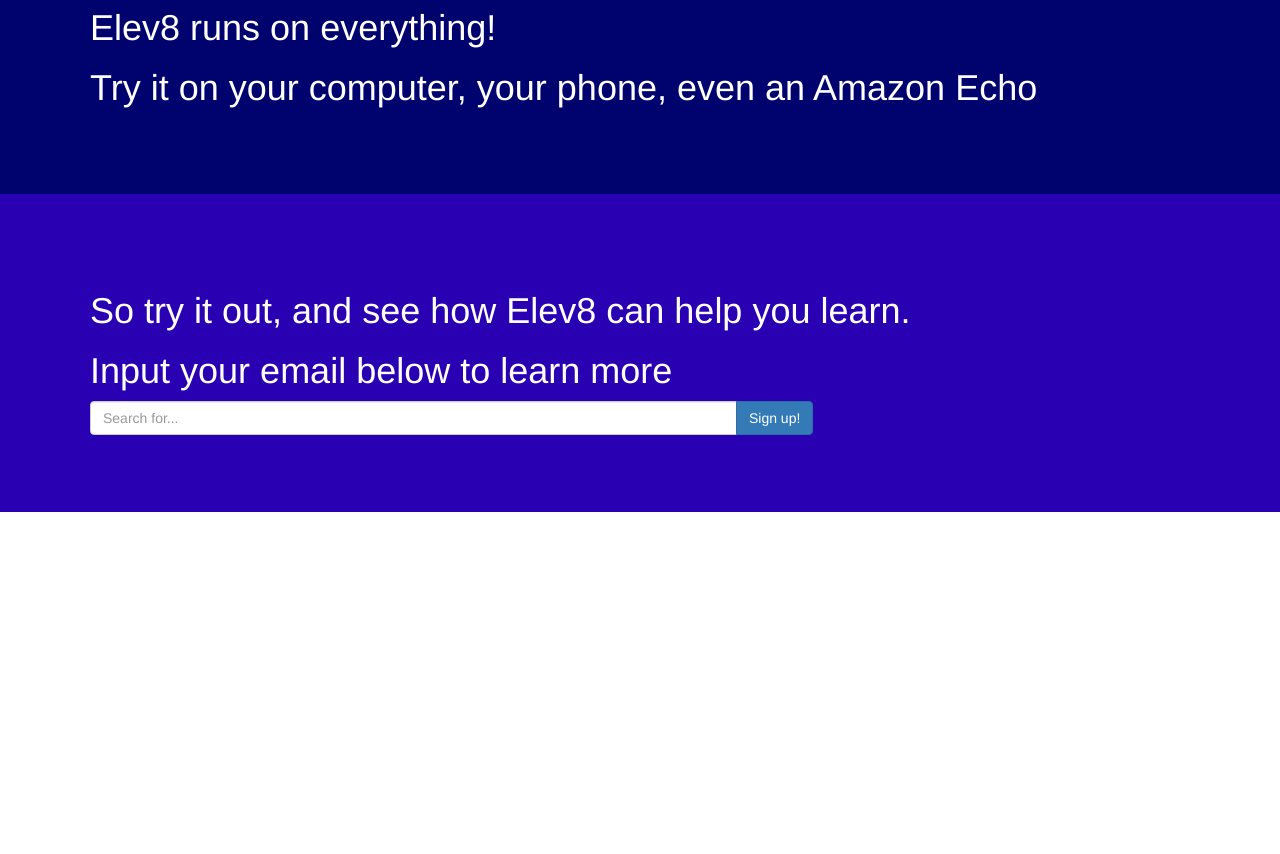
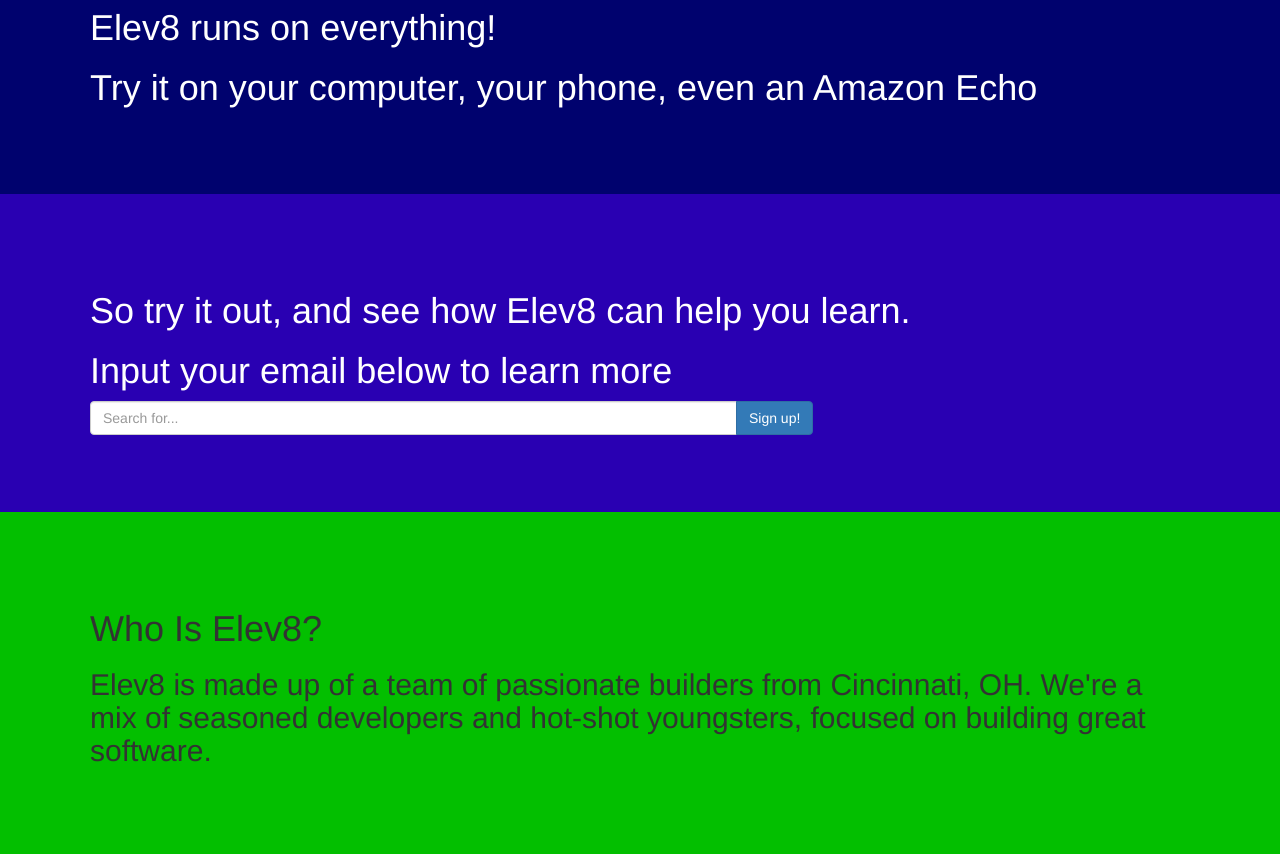
Before and after one commit to ryanechternacht/splash, a website: page src/index.html in a window 1280 px wide. Shown: the part 1374-2228 px from the top of the page. Before the commit the page ends 1886 px from the top, so only its background shows below. Drawn offline with nearby package versions, Linux system fonts and the light colour scheme.

Commit message:
Added an about section

```diff
--- a/src/index.html
+++ b/src/index.html
@@ -82,6 +82,18 @@
                 </div>
             </div>
         </div>
+
+        <div id="block-6">
+            <div class="container">
+                <div id="block-6-message">
+                    <div id="block-6-text">
+                        <h1>Who Is Elev8?</h1>
+
+                        <h2>Elev8 is made up of a team of passionate builders from Cincinnati, OH. We're a mix of seasoned developers and hot-shot youngsters, focused on building great software.</h2>
+                    </div>
+                </div>
+            </div>
+        </div>
     </body>
 
     <footer>
--- a/src/page.css
+++ b/src/page.css
@@ -121,3 +121,27 @@
 #block-5-text {
     padding: 20px;
 }
+
+
+
+
+
+#block-6 {
+    background-size: cover;
+    background-color: #03BF00;
+}
+
+#block-6 h1 {
+    text-align: left;
+    font-family: Helvetica, Arial, sans-serif;
+}
+
+#block-6-message {
+    padding-top: 5%;
+    padding-bottom: 5%;
+    position: relative;
+}
+
+#block-6-text {
+    padding: 20px;
+}
```
